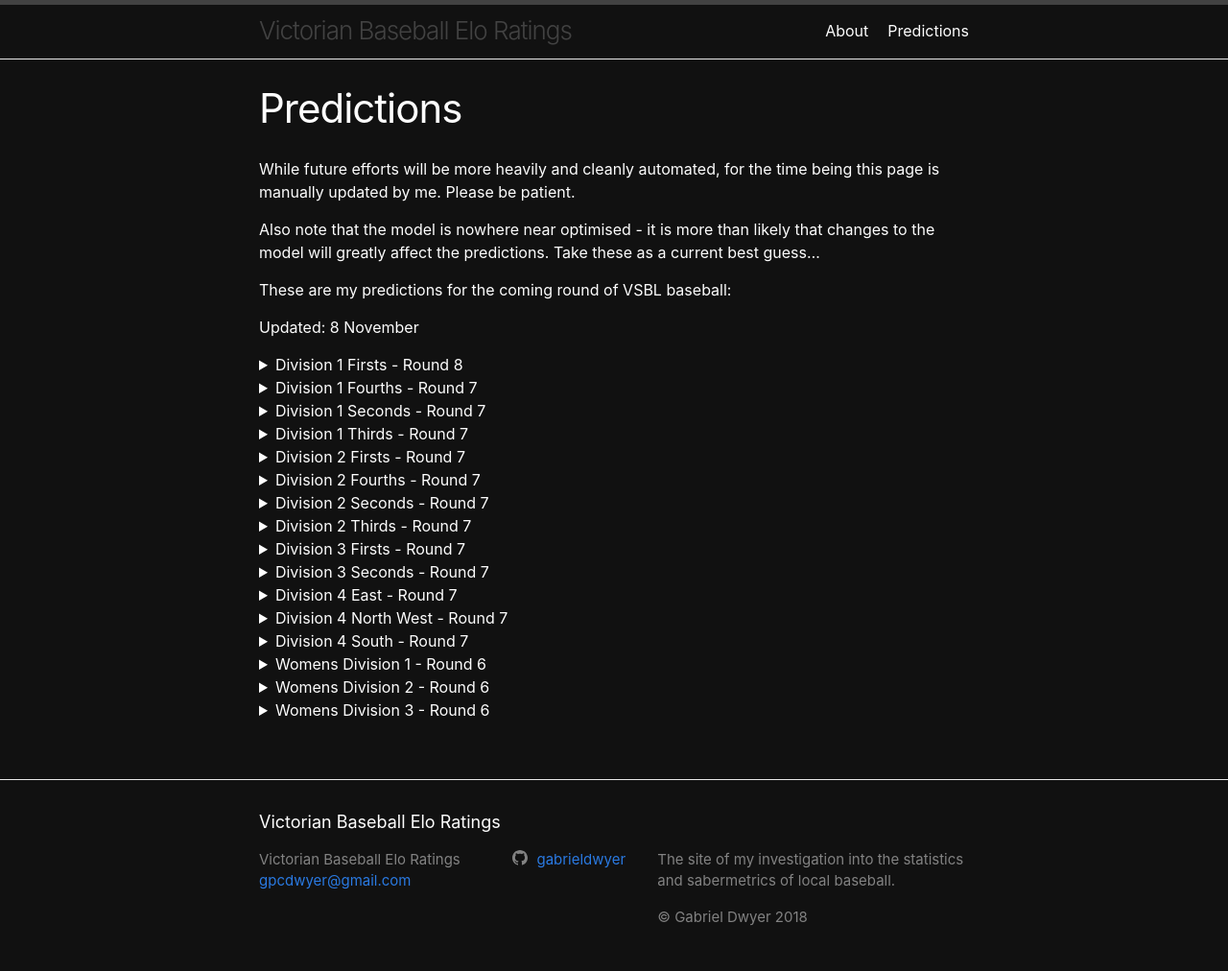
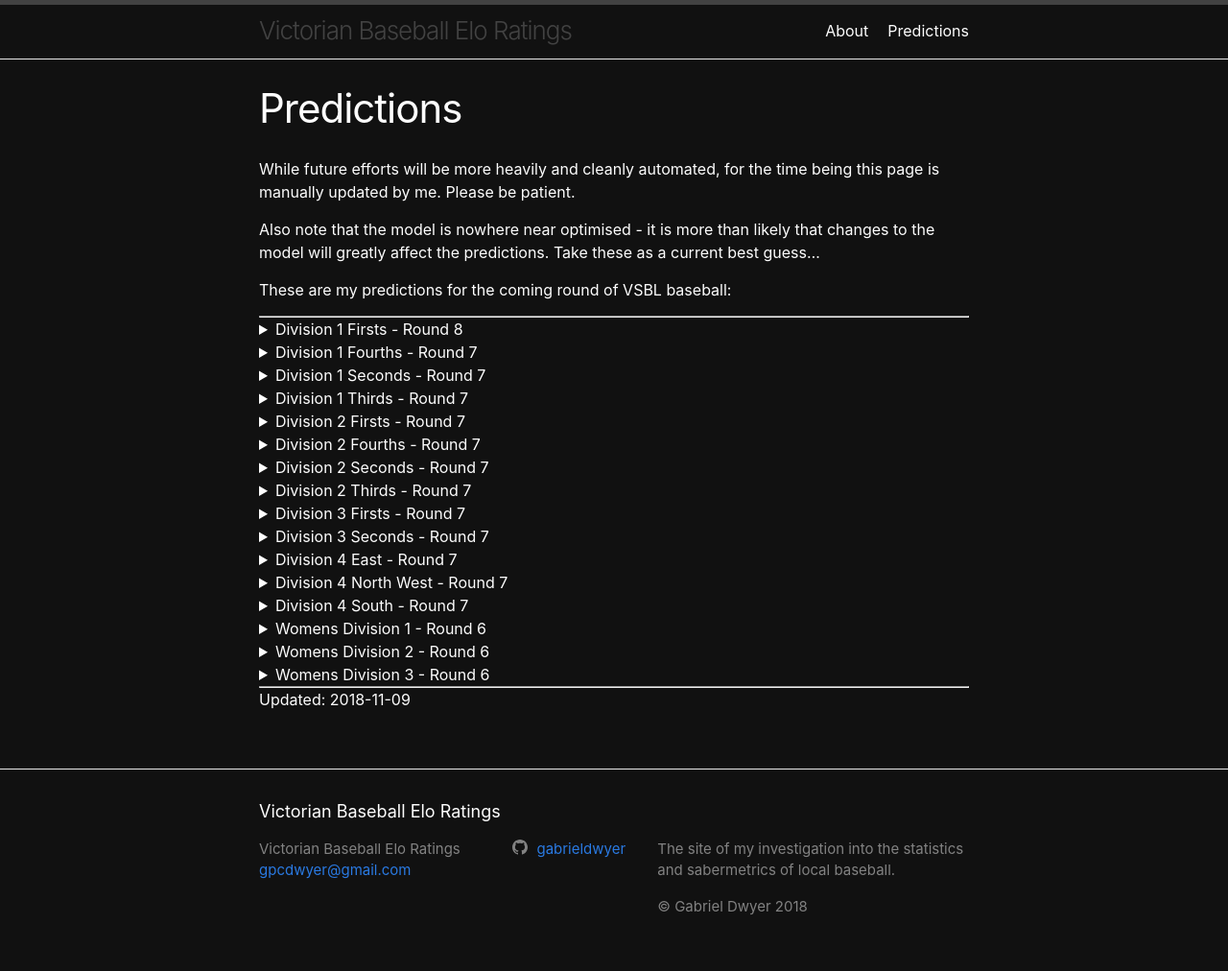
Before and after one commit to gabrieldwyer/baseball_elo_ratings, a Jekyll site: the page built from predictions.md, in a window 1280 px wide. Shown: the whole page at 96% size. Built offline with Jekyll 4.4.1, drawn with Linux system fonts in a browser that asks for light colours.

Commit message:
Updated to accept automated variable inputs

```diff
--- a/predictions.md
+++ b/predictions.md
@@ -10,8 +10,7 @@ Also note that the model is nowhere near optimised - it is more than likely that
 
 These are my predictions for the coming round of VSBL baseball:
 
-Updated: 8 November
-
+-----
 {% for grade in site.data.next_round_predictions.grades %}
 <details>
     <summary>{{ grade.name }}</summary>
@@ -33,3 +32,5 @@ Updated: 8 November
 </table>
 </details>
 {% endfor %}
+-----
+Updated: {{ site.data.next_round_predictions.updated }}
```
